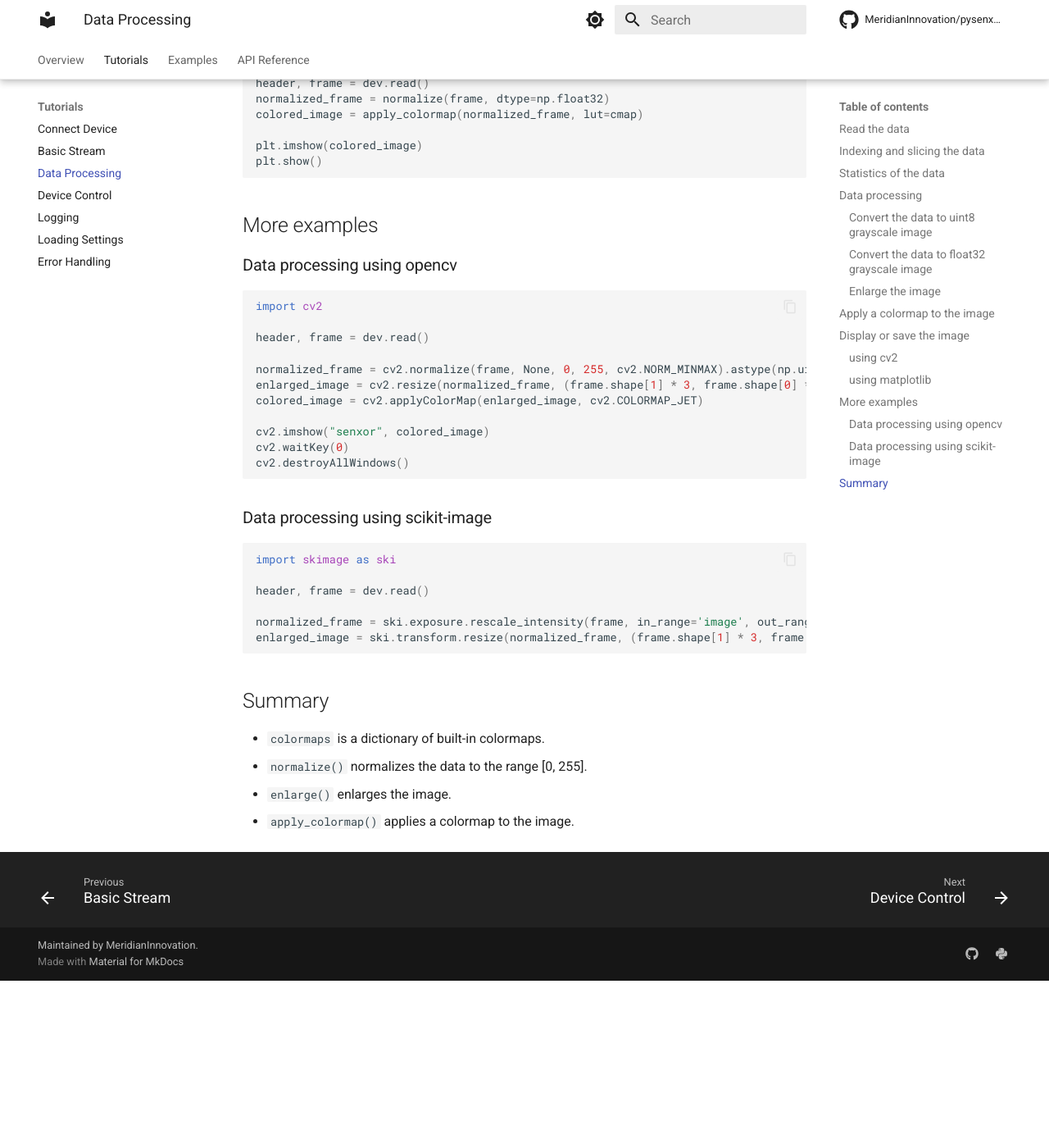
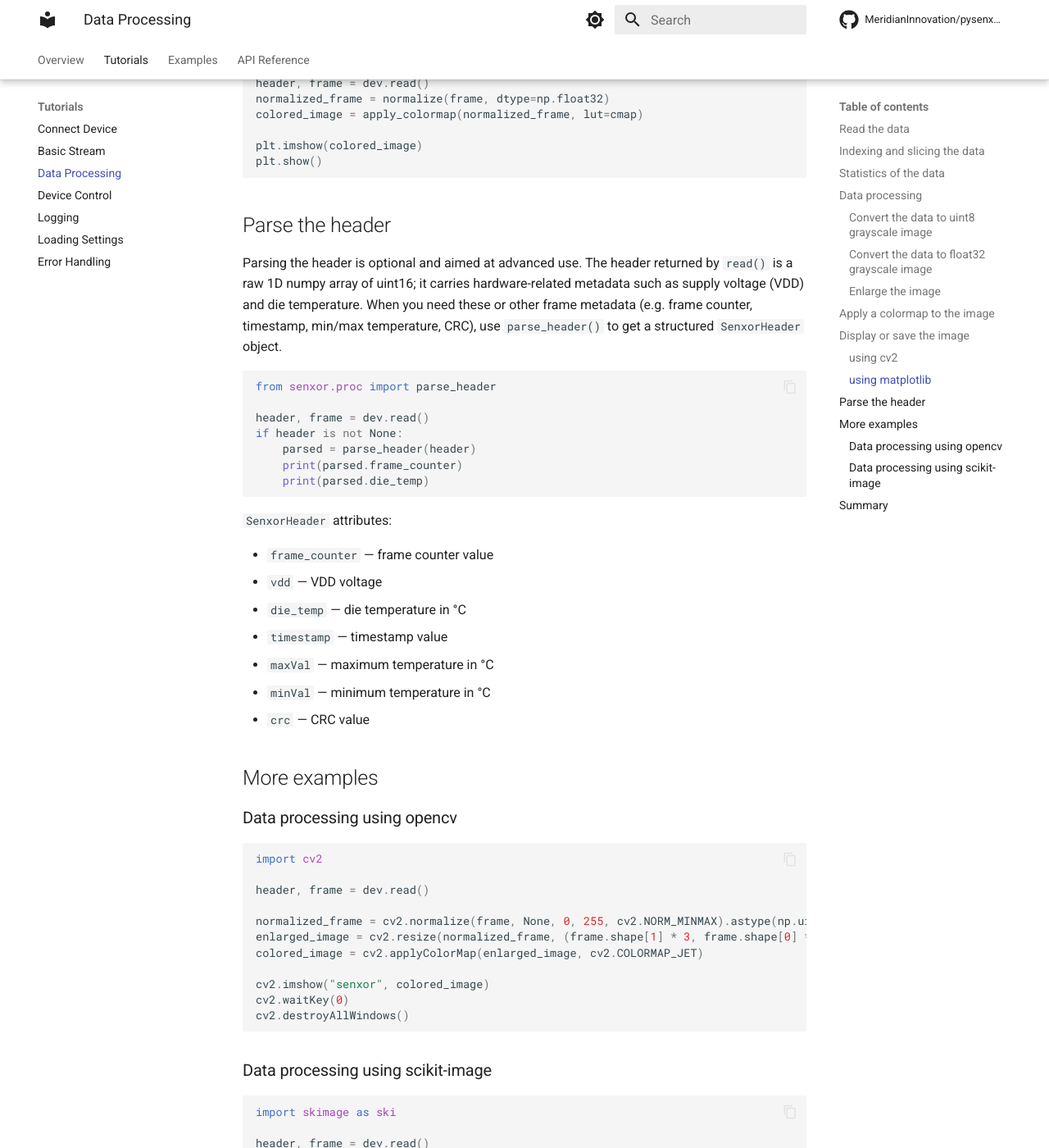
Before and after one commit to MeridianInnovation/pysenxor-lite, an MkDocs documentation site: the page built from docs/guides/3.data_processing.md, in a window 1280 px wide and 1400 px high, scrolled down 3103 px. Shown: the whole window at 82% size. Built offline with MkDocs 1.6.1 and Material for MkDocs 9.7.7, drawn with Linux system fonts in a browser that asks for light colours; comment, search, counter and statistics services are not loaded; before the commit the page ends 4299 px from its top, so only the background shows below that; some of the changed text lies outside the part shown.

Commit message:
docs: Add section on parsing header in data processing tutorial

````diff
--- a/docs/guides/3.data_processing.md
+++ b/docs/guides/3.data_processing.md
@@ -1,7 +1,6 @@
 # Data Processing
 
 This tutorial shows how to process the data read from the Senxor device.
-
 
 ## Read the data
 
@@ -136,6 +135,30 @@ plt.imshow(colored_image)
 plt.show()
 ```
 
+## Parse the header
+
+Parsing the header is optional and aimed at advanced use. The header returned by `read()` is a raw 1D numpy array of uint16; it carries hardware-related metadata such as supply voltage (VDD) and die temperature. When you need these or other frame metadata (e.g. frame counter, timestamp, min/max temperature, CRC), use `parse_header()` to get a structured `SenxorHeader` object.
+
+```python
+from senxor.proc import parse_header
+
+header, frame = dev.read()
+if header is not None:
+    parsed = parse_header(header)
+    print(parsed.frame_counter)
+    print(parsed.die_temp)
+```
+
+`SenxorHeader` attributes:
+
+- `frame_counter` — frame counter value
+- `vdd` — VDD voltage
+- `die_temp` — die temperature in °C
+- `timestamp` — timestamp value
+- `maxVal` — maximum temperature in °C
+- `minVal` — minimum temperature in °C
+- `crc` — CRC value
+
 ## More examples
 
 ### Data processing using opencv
@@ -172,3 +195,4 @@ enlarged_image = ski.transform.resize(normalized_frame, (frame.shape[1] * 3, fra
 - `normalize()` normalizes the data to the range [0, 255].
 - `enlarge()` enlarges the image.
 - `apply_colormap()` applies a colormap to the image.
+- `parse_header()` parses the raw header from `read()` into a `SenxorHeader` with frame_counter, vdd, die_temp, timestamp, maxVal, minVal, crc.
````
